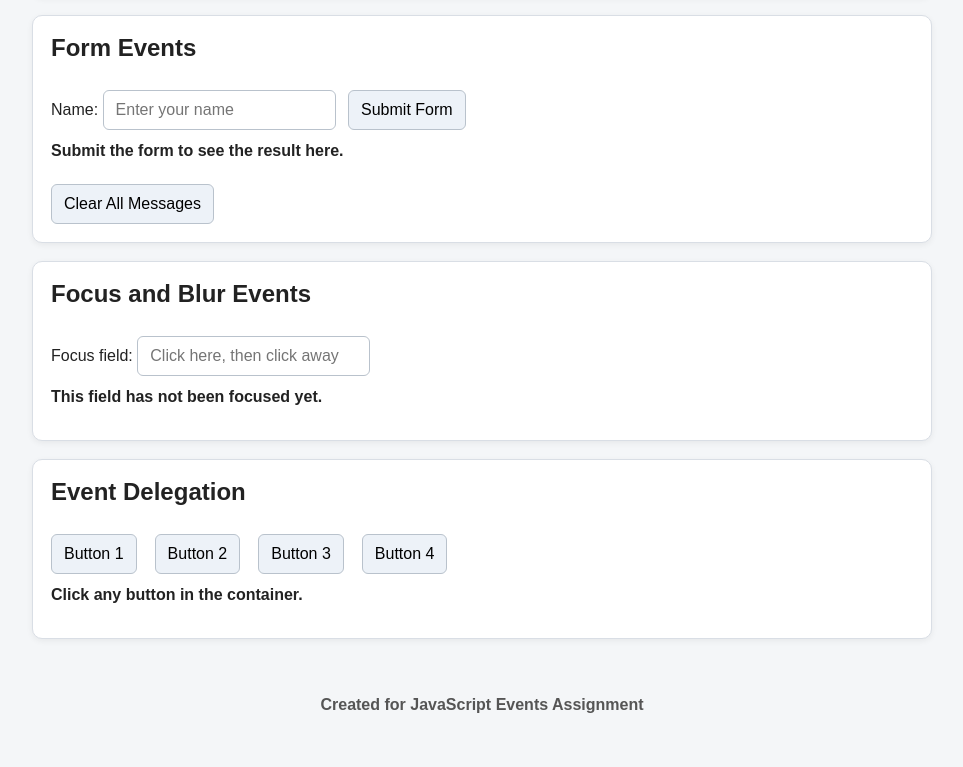
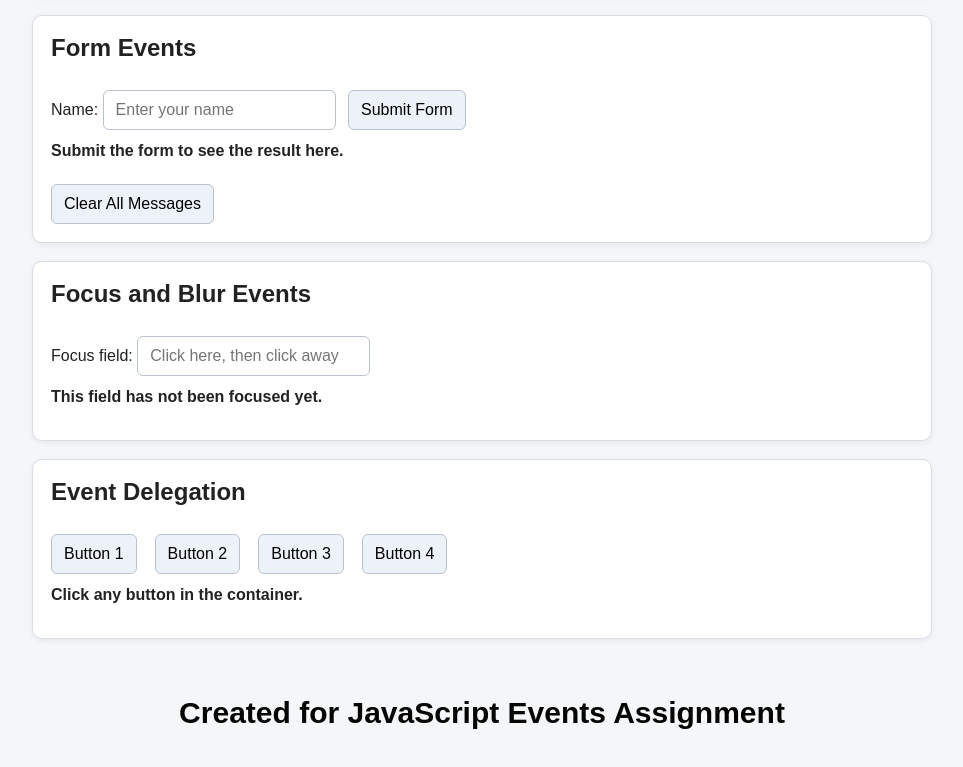
Before and after one commit to FunnyDog27/javascript-lab-7, a plain HTML site: page index.html in a window 1280 px wide. Shown: the part 466-1233 px from the top of the page, without its empty margins (158-1121 px from the left). Drawn offline with Linux system fonts and the light colour scheme.

Commit message:
changing the font and alignment for footer

```diff
--- a/style.css
+++ b/style.css
@@ -71,7 +71,8 @@ footer {
   text-align: center;
   margin-top: 30px;
   padding: 15px;
-  color: #555;
+  color: #050505;
+  font-size: 30px;
 }
 
 .success {
```
